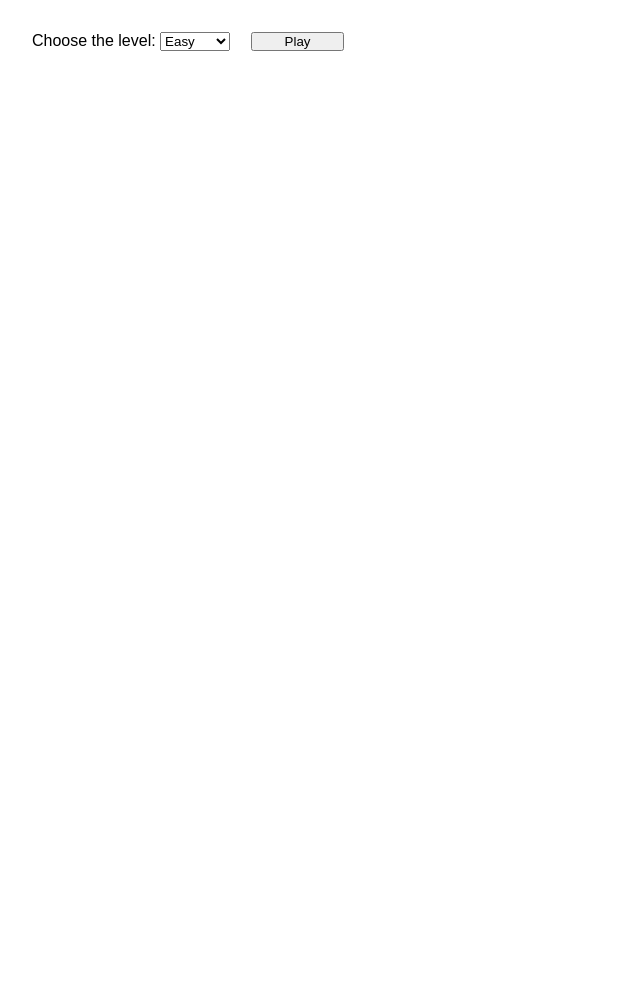
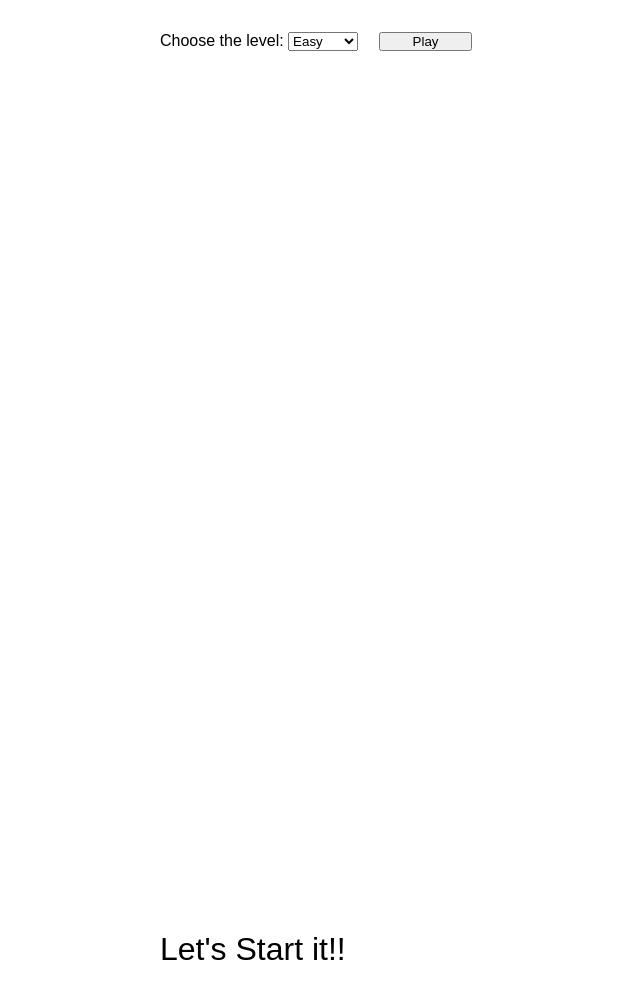
Before and after one commit to airowl/js-campominato-dom, a plain HTML site: page index.html in a window 1280 px wide. Shown: the whole page, without its empty margins (0-640 px from the left). Before the commit the page ends 800 px from the top, so only its background shows below. Drawn offline with Linux system fonts and the light colour scheme.

Commit message:
inserito counter per il punteggio

```diff
--- a/css/style.css
+++ b/css/style.css
@@ -15,16 +15,23 @@ main{
     padding: 2rem;
 }
 
+.container{
+    width: 80%;
+    margin: 0 auto;
+}
+
 #grid{
-    position: absolute;
-    left: 50%;
-    top: 50%;
-    transform: translate(-50%, -50%);
+    margin-top: 50px;
     display: flex;
     flex-wrap: wrap;
     align-content: flex-start;
     width: 50rem;
     height: 50rem;
+}
+
+#result{
+    margin-top: 30px;
+    font-size: 2rem;
 }
 
 .box{
@@ -70,3 +77,7 @@ button{
     background-color: brown;
     color: white;
 }
+
+.pe-none{
+    pointer-events: none;
+}
--- a/index.html
+++ b/index.html
@@ -10,7 +10,7 @@
 </head>
 <body>
 
-    <main>
+    <main class="container">
         <label for="levels">Choose the level: </label>
         <select name="levels" id="levels">
             <option id="btn-easy" value="easy">Easy</option>
@@ -21,6 +21,10 @@
 
         <div id="grid">
         </div>
+
+        <div id="result">Let's Start it!!
+        </div>
+
     </main>
 
     <script type="text/javascript" src="js/script.js"></script>
--- a/js/script.js
+++ b/js/script.js
@@ -51,8 +51,10 @@ function lvlBlock(lvl) {
 
 
 function cicleLvl(nBoxes) {
+
+    let n = 0;
+
     for (let i = 1; i < nBoxes + 1; i++) {
-
          // ! aggiunto elementi al DOM in modo dinamico
         const boxElement = document.createElement('div');
         boxElement.classList.add('box');
@@ -71,24 +73,32 @@ function cicleLvl(nBoxes) {
         boxElement.innerHTML = i;
 
         boxElement.addEventListener('click', function() {
-            this.classList.add('bg-aquamarine');
+
+            const points = document.getElementById('result');
 
             if (blackList.includes(i)) {
                 boxElement.classList.add('bomb');
+                // quando perdi
+                gridElement.classList.add('pe-none');
+            } else {
+                this.classList.add('bg-aquamarine');
+
+                n++;
             }
 
+            points.innerHTML = `Your score: ${n}`;
+            console.log(n);
+
+
         });
-
     }
 
+
+
     const blackList = [];
-
-        for (let i = 0; i < 16; i++) {
-
-            blackList.push(checkUniqueNumber(blackList, 1, nBoxes));
-
-    }
-
+    for (let i = 0; i < 16; i++) {
+        blackList.push(checkUniqueNumber(blackList, 1, nBoxes));
+    };
     console.log(blackList);
 }
 
```
